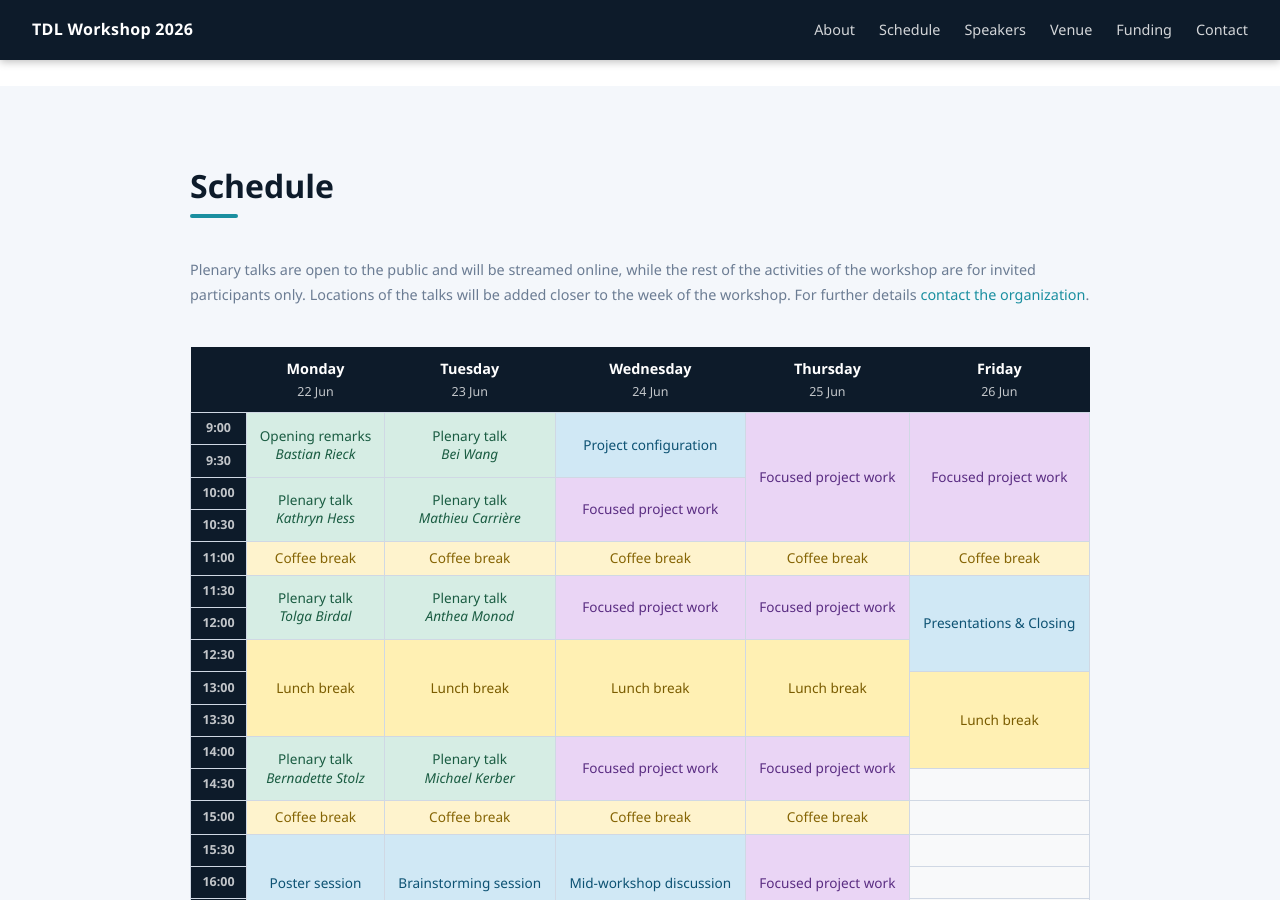
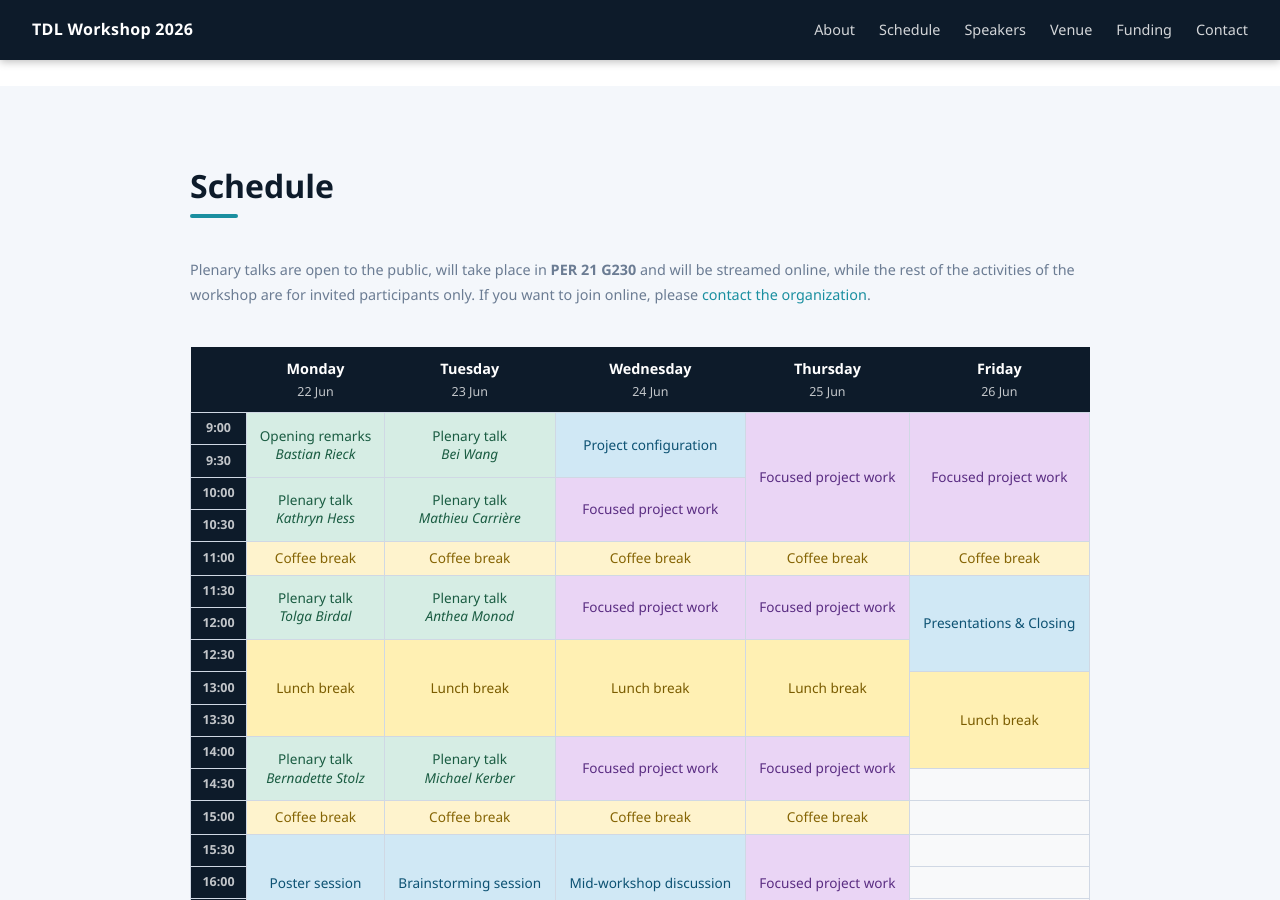
Before and after one commit to aidos-lab/tdl-workshop, a Jekyll site: the page built from index.html, in a window 1280 px wide and 900 px high, scrolled down 1816 px. Built offline with Jekyll 4.4.1, drawn with Linux system fonts in a browser that asks for light colours.

Commit message:
added room

```diff
--- a/index.html
+++ b/index.html
@@ -62,7 +62,7 @@ layout: default
     <h2 class="section-title">Schedule</h2>
     <div class="section-line"></div>
 
-    <p class="schedule-note">Plenary talks are open to the public and will be streamed online, while the rest of the activities of the workshop are for invited participants only. Locations of the talks will be added closer to the week of the workshop. For further details <a href="#contact">contact the organization</a>.</p>
+    <p class="schedule-note">Plenary talks are open to the public, will take place in <strong>PER 21 G230</strong> and will be streamed online, while the rest of the activities of the workshop are for invited participants only. If you want to join online, please <a href="#contact">contact the organization</a>.</p>
 
     <div class="schedule-wrap">
     <table class="schedule-grid">
```
